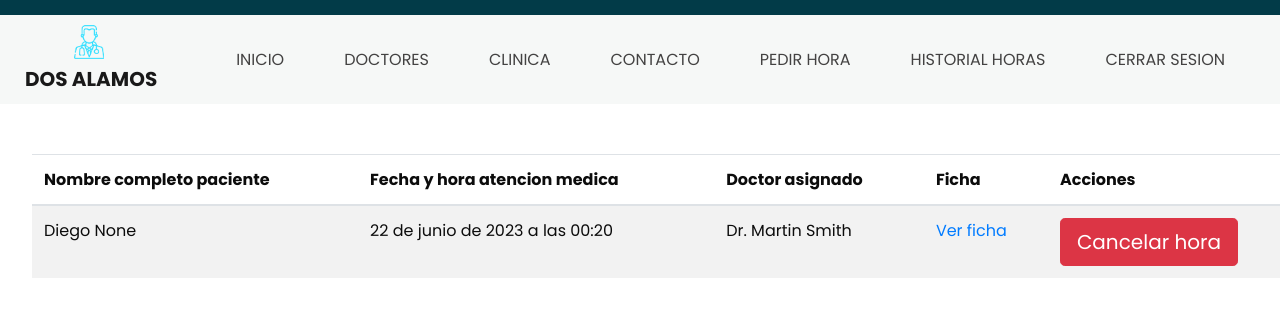
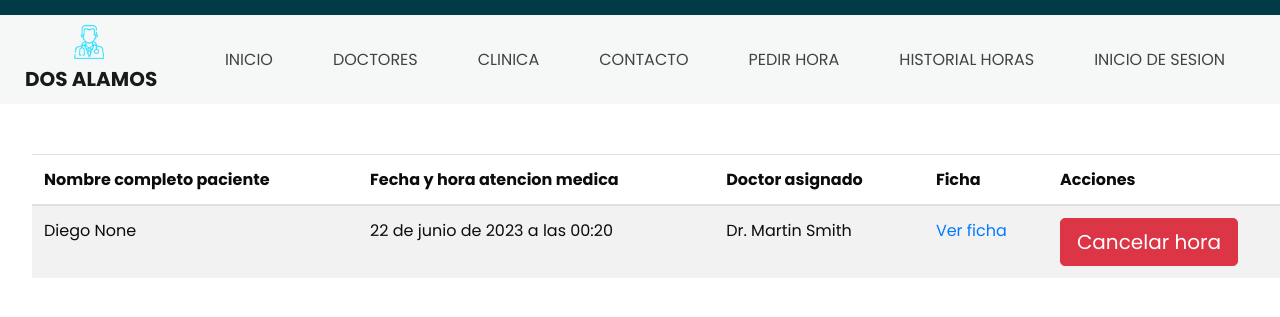
Before and after one commit to Afix42/dos-alamos, a Django app: page /mostrar_horas_tomadas/31 in a window 1280 px wide. Shown: the top 317 px of the page. Run offline with Django 4.2, Linux system fonts and the light colour scheme; data comes from the database, SQL or seed files in the repository; both versions use the stored data as it was after the commit; some libraries are stand-ins or nearby versions.

Commit message:
Link casi arreglados

```diff
--- a/dosAlamos/core/templates/core/Formulario.html
+++ b/dosAlamos/core/templates/core/Formulario.html
@@ -61,7 +61,7 @@
                 <a class="nav-link" href="formulario/{{id}}">Pedir Hora</a>
               </li>
               <li class="nav-item">
-                <a class="nav-link" href="#">Cerrar Sesion</a>
+                <a class="nav-link" href="{% url 'funcion_logout' %}">Cerrar Sesion</a>
               </li>
             </ul>
           </div>
--- a/dosAlamos/core/templates/core/mostrar_horas_tomadas.html
+++ b/dosAlamos/core/templates/core/mostrar_horas_tomadas.html
@@ -65,9 +65,15 @@
                   <li class="nav-item">
                       <a class="nav-link" href="formulario/{{id}}">Historial horas</a>
                   </li>
+                  {% if user.is_authenticated %}
                   <li class="nav-item">
-                      <a class="nav-link" href="#">Cerrar Sesion</a>
+                      <a class="nav-link" href="{% url 'funcion_logout' %}">Cerrar Sesion</a>
                   </li>
+                  {% else %}
+                  <li class="nav-item">
+                    <a class="nav-link" href="{% url 'sesion' %}">Inicio de Sesion</a>
+                  </li>
+                  {% endif %}
               </ul>
           </div>
       </nav>
```
Also changed, not shown: dosAlamos/core/templates/core/index.html (+9 -4 lines), dosAlamos/db.sqlite3.
